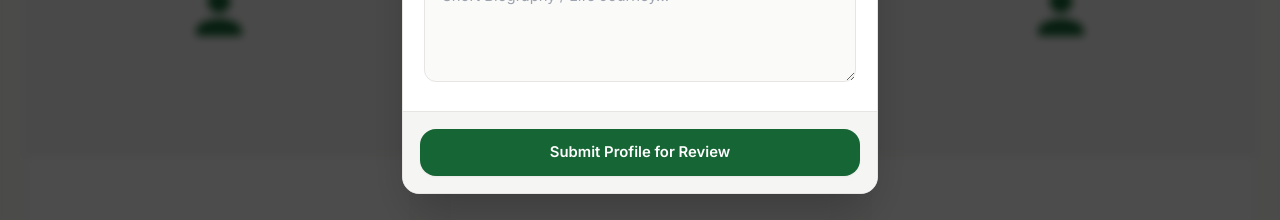
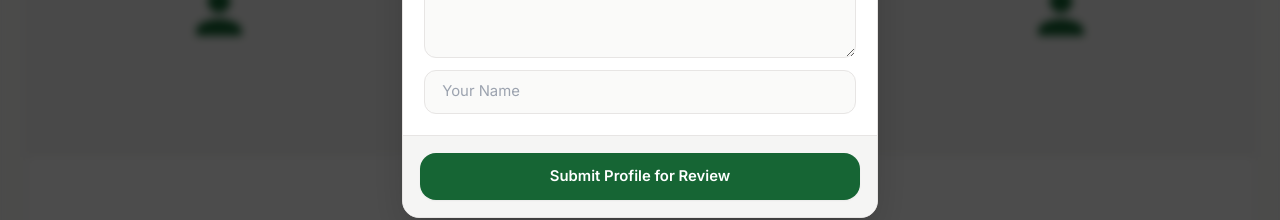
Before and after one commit to ravirajhere/Bandwar, a Next.js app: page /people in a window 1280 px wide. Both pictures are taken after a click on the button "Add a Person". Shown: the part 506-726 px from the top of the page. Built offline with nearby package versions, Linux system fonts and the light colour scheme; no server answers.

Commit message:
Update AddContentModal.tsx

```diff
--- a/src/components/shared/AddContentModal.tsx
+++ b/src/components/shared/AddContentModal.tsx
@@ -11,7 +11,7 @@ interface AddContentModalProps {
   customButtonText?: string;
 }
 
-// 🖼️ Client-Side Image Compression Function
+// 🖼️ Client-Side Image Compression
 const compressImage = async (file: File): Promise<File> => {
   return new Promise((resolve, reject) => {
     const reader = new FileReader();
@@ -23,7 +23,7 @@ const compressImage = async (file: File): Promise<File> => {
         const canvas = document.createElement("canvas");
         let width = img.width;
         let height = img.height;
-        const maxWidth = 1200; // Max width 1200px
+        const maxWidth = 1200;
 
         if (width > maxWidth) {
           height = (height * maxWidth) / width;
@@ -49,7 +49,7 @@ const compressImage = async (file: File): Promise<File> => {
             }
           },
           "image/jpeg",
-          0.8 // 80% quality (Good balance of size and quality)
+          0.8
         );
       };
     };
@@ -66,7 +66,6 @@ export function AddContentModal({ type, customButtonText }: AddContentModalProps
   const [fileName, setFileName] = useState("");
   const [isCompressing, setIsCompressing] = useState(false);
 
-  // Dynamic config based on type
   const config = {
     article: {
       title: "Suggest New Article",
@@ -85,7 +84,7 @@ export function AddContentModal({ type, customButtonText }: AddContentModalProps
           </select>
           <input type="text" name="Image Link" placeholder="Image Link (Google Drive/URL) - Optional" className="w-full px-4 py-2.5 rounded-lg border border-border bg-background focus:ring-2 focus:ring-brand outline-none text-sm mb-3" />
           <textarea name="Story" required placeholder="Write the full story or details here..." rows={4} className="w-full px-4 py-2.5 rounded-lg border border-border bg-background focus:ring-2 focus:ring-brand outline-none text-sm mb-3 resize-y" />
-          <input type="text" name="Submitted By" required placeholder="Your Name" className="w-full px-4 py-2.5 rounded-lg border border-border bg-background focus:ring-2 focus:ring-brand outline-none text-sm mb-3" />
+          <input type="text" name="Submitter Name" required placeholder="Your Name" className="w-full px-4 py-2.5 rounded-lg border border-border bg-background focus:ring-2 focus:ring-brand outline-none text-sm mb-3" />
         </>
       )
     },
@@ -105,13 +104,13 @@ export function AddContentModal({ type, customButtonText }: AddContentModalProps
           </select>
           <input type="text" name="Year" placeholder="Year of photo (e.g., 1995) - Optional" className="w-full px-4 py-2.5 rounded-lg border border-border bg-background focus:ring-2 focus:ring-brand outline-none text-sm mb-3" />
 
-          {/* File Upload Box */}
           <div className="border-2 border-dashed border-border rounded-xl p-4 text-center hover:bg-muted-background transition-colors relative cursor-pointer mb-3">
             <input type="file" name="attachment" accept="image/*" required onChange={(e) => setFileName(e.target.files?.[0]?.name || "")} className="absolute inset-0 w-full h-full opacity-0 cursor-pointer" />
             <UploadCloud size={24} className="text-brand mx-auto mb-1" />
             <p className="text-sm font-medium text-foreground">{fileName ? fileName : "Click to select image"}</p>
             <p className="text-[11px] text-muted mt-0.5">Auto-compressed before sending</p>
           </div>
+          <input type="text" name="Submitter Name" required placeholder="Your Name" className="w-full px-4 py-2.5 rounded-lg border border-border bg-background focus:ring-2 focus:ring-brand outline-none text-sm mb-3" />
         </>
       )
     },
@@ -133,6 +132,7 @@ export function AddContentModal({ type, customButtonText }: AddContentModalProps
           <input type="tel" name="Phone Number" required placeholder="Phone Number" className="w-full px-4 py-2.5 rounded-lg border border-border bg-background focus:ring-2 focus:ring-brand outline-none text-sm mb-3" />
           <input type="text" name="Address" placeholder="Address / Landmark (Optional)" className="w-full px-4 py-2.5 rounded-lg border border-border bg-background focus:ring-2 focus:ring-brand outline-none text-sm mb-3" />
           <input type="text" name="Timing" placeholder="Timing (e.g., 9 AM - 8 PM) - Optional" className="w-full px-4 py-2.5 rounded-lg border border-border bg-background focus:ring-2 focus:ring-brand outline-none text-sm mb-3" />
+          <input type="text" name="Submitter Name" required placeholder="Your Name" className="w-full px-4 py-2.5 rounded-lg border border-border bg-background focus:ring-2 focus:ring-brand outline-none text-sm mb-3" />
         </>
       )
     },
@@ -150,6 +150,7 @@ export function AddContentModal({ type, customButtonText }: AddContentModalProps
           </div>
           <input type="text" name="Photo Link" placeholder="Photo Link (URL) - Optional" className="w-full px-4 py-2.5 rounded-lg border border-border bg-background focus:ring-2 focus:ring-brand outline-none text-sm mb-3" />
           <textarea name="Biography" required placeholder="Short Biography / Life Journey..." rows={4} className="w-full px-4 py-2.5 rounded-lg border border-border bg-background focus:ring-2 focus:ring-brand outline-none text-sm mb-3 resize-y" />
+          <input type="text" name="Submitter Name" required placeholder="Your Name" className="w-full px-4 py-2.5 rounded-lg border border-border bg-background focus:ring-2 focus:ring-brand outline-none text-sm mb-3" />
         </>
       )
     }
@@ -169,11 +170,10 @@ export function AddContentModal({ type, customButtonText }: AddContentModalProps
       setIsCompressing(true);
       try {
         const compressedFile = await compressImage(imageFile);
-        formData.delete("attachment"); // Purani badi image hatao
-        formData.append("image", compressedFile); // Compressed image add karo
+        formData.delete("attachment");
+        formData.append("image", compressedFile);
       } catch (error) {
         console.error("Compression failed", error);
-        // Agar fail ho jaye, toh original bhej denge
         formData.delete("attachment");
         formData.append("image", imageFile);
       } finally {
@@ -181,11 +181,10 @@ export function AddContentModal({ type, customButtonText }: AddContentModalProps
       }
     }
 
-    // Form type add karo taaki Telegram me pata chale kis type ka submission hai
-    formData.append("type", type);
+    // type ko properly define kiya
+    formData.append("type", `New ${type.charAt(0).toUpperCase() + type.slice(1)}`);
 
     try {
-      // 📱 Telegram API route par bhej rahe hain
       const response = await fetch("/api/telegram-submit", {
         method: "POST",
         body: formData,
@@ -212,7 +211,6 @@ export function AddContentModal({ type, customButtonText }: AddContentModalProps
 
   return (
     <>
-      {/* Trigger Button */}
       <button
         onClick={() => setIsOpen(true)}
         className="inline-flex items-center justify-center gap-2 bg-brand hover:bg-brand-hover text-white px-5 py-2.5 rounded-xl font-medium transition-all shadow-sm"
@@ -221,12 +219,10 @@ export function AddContentModal({ type, customButtonText }: AddContentModalProps
         {customButtonText || `Add New ${type.charAt(0).toUpperCase() + type.slice(1)}`}
       </button>
 
-      {/* Modal */}
       {isOpen && (
         <div className="fixed inset-0 z-[9999] flex items-center justify-center p-4 bg-black/70 backdrop-blur-sm animate-in fade-in duration-200">
           <div className="bg-card w-full max-w-md rounded-2xl shadow-2xl overflow-hidden border border-border flex flex-col max-h-[90vh]">
 
-            {/* Header */}
             <div className="flex justify-between items-center p-4 border-b border-border bg-muted-background shrink-0">
               <div>
                 <h3 className="font-serif font-semibold text-foreground text-base">{activeConfig.title}</h3>
@@ -237,7 +233,6 @@ export function AddContentModal({ type, customButtonText }: AddContentModalProps
               </button>
             </div>
 
-            {/* Scrollable Body */}
             <div className="p-5 overflow-y-auto custom-scrollbar flex-grow">
               {isSuccess ? (
                 <div className="text-center py-12">
@@ -252,7 +247,6 @@ export function AddContentModal({ type, customButtonText }: AddContentModalProps
               )}
             </div>
 
-            {/* Footer (Submit Button) */}
             {!isSuccess && (
               <div className="p-4 border-t border-border bg-muted-background shrink-0">
                 <button
```
